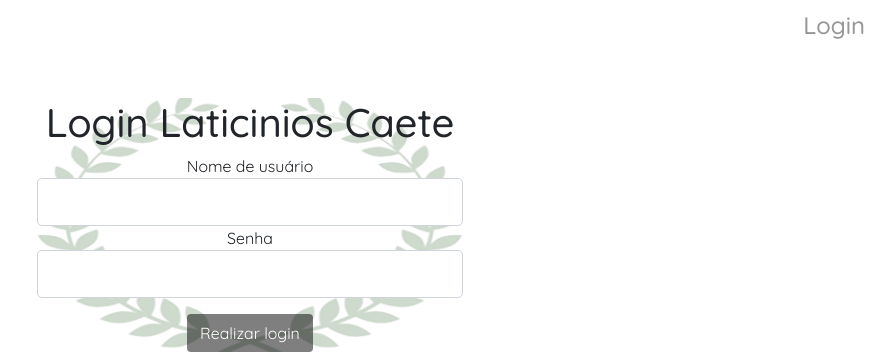
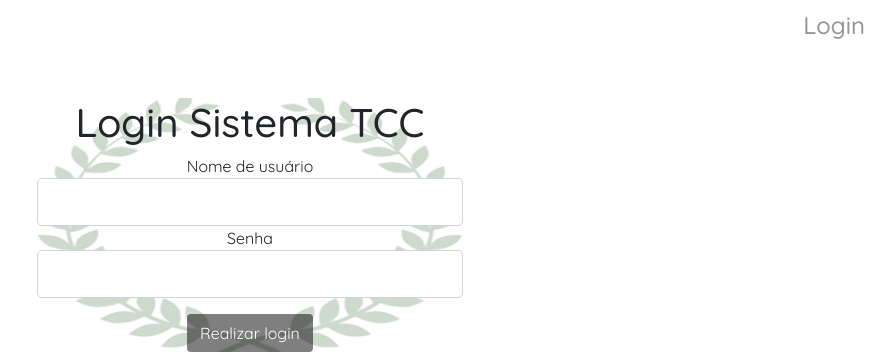
Before and after one commit to LuanSatiro/LaticiniosCaete, a Flask app: page /index/login in a window 1280 px wide. Shown: the part 76-432 px from the top of the page, without its empty margins (390-1280 px from the left). Run offline with Flask 2, Linux system fonts and the light colour scheme; some libraries are stand-ins or nearby versions.

Commit message:
Update login.html

```diff
--- a/app/templates/login.html
+++ b/app/templates/login.html
@@ -12,7 +12,7 @@
 {% endwith %}
 
 <div class="lipe text-center col-4 offset-4 mt-5 " style="">
-<h1>Login Laticinios Caete</h1>
+<h1>Login Sistema TCC</h1>
 <form method="POST" action="">
 
     {{ form.csrf_token }}
```
